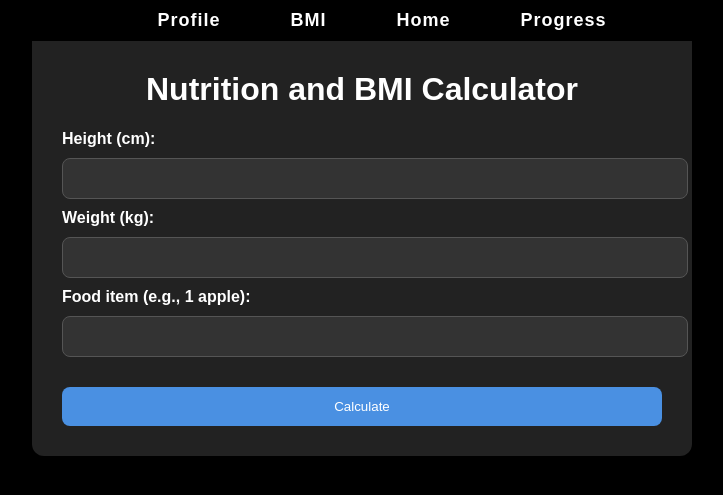
After one commit to MariannaSh/InjuryTracker, a Flask app: page /test in a window 1280 px wide. The commit adds this page. Shown: the top 495 px of the page, without its empty margins (278-1001 px from the left). Run offline with Flask 3, Linux system fonts and the light colour scheme.

Commit message:
adding a bmi section

```diff
--- a/app.py
+++ b/app.py
@@ -1,8 +1,8 @@
 import os
-import bcrypt
-from flask import Flask, render_template, request, redirect, url_for, session
-from database import add_progress, calculate_progress, create_tables, connect_user_db,add_injury, get_distinct_injury_types, get_profile_image, get_progress_data, create_user_tables, get_user_by_id, update_profile_image
-from recommendations import recommendations
+from flask import Flask, jsonify, render_template, request, redirect, url_for, session
+import requests
+from database import add_progress, calculate_progress,  create_tables, connect_user_db,add_injury,  get_distinct_injury_types, get_profile_image, get_progress_data, create_user_tables, get_recommendation, get_user_by_id, update_profile_image
+
 from werkzeug.utils import secure_filename
 import sqlite3
 from auth import auth_bp
@@ -16,6 +16,48 @@ app.register_blueprint(auth_bp)
 
 def connect_db():
     return sqlite3.connect('db/database.db')
+
+
+def calculate_bmi(weight_kg, height_cm):
+    height_meters = height_cm / 100  # Convert centimeters to meters
+    bmi = weight_kg / height_meters ** 2
+    return round(bmi, 1)
+
+def fetch_nutrition_info(food_item):
+    url = "https://trackapi.nutritionix.com/v2/natural/nutrients"
+    headers = {
+        'x-app-id': '2b5cce06',
+        'x-app-key': 'ad6d3675510d898b655722fe6f104dc1',
+        'Content-Type': 'application/json'
+    }
+    data = {
+        "query": food_item
+    }
+    response = requests.post(url, json=data, headers=headers)
+    if response.status_code == 200:
+        return response.json()
+    else:
+        return {"error": "Unable to fetch nutrition info"}
+
+
+@app.route('/test',methods=['GET', 'POST'])
+def test():
+    if request.method == 'POST':
+
+        height_cm = int(request.form['height_cm'])  # Рост в сантиметрах
+        weight_kg = int(request.form['weight_kg'])  # Вес в килограммах
+        food_item = request.form['food_item']
+
+        # Рассчитываем ИМТ
+        bmi = calculate_bmi(weight_kg, height_cm)
+
+        # Fetch Nutrition Info
+        nutrition_info = fetch_nutrition_info(food_item)
+
+        return render_template('bmi.html', bmi=bmi, nutrition_info=nutrition_info)
+
+    return render_template('bmi.html', bmi=None, nutrition_info=None)
+
 
 @app.route('/')
 def index():
@@ -42,27 +84,35 @@ def add_injury_route():
 @app.route('/submit', methods=['POST'])
 def submit():
     injury_type = request.form.get('injury_type')
-    age = request.form.get('age')
+    # age = request.form.get('age')
     fitness_level = request.form.get('fitness_level')
 
+    # Валидация данных
     if not injury_type:
         error_message = "Не был выбран тип травмы."
         return render_template('home_page.html', username=session['username'], error=error_message, injuries=get_distinct_injury_types())
-    try:
-        age = int(age)
-        if age < 1 or age > 100:
-            error_message = "Вы точно нуждаетесь в рекомендациях?"
-            return render_template('home_page.html', username=session['username'], error=error_message, injuries=get_distinct_injury_types())
-    except ValueError:
-        error_message = "Пожалуйста, введите корректный возраст."
-        return render_template('home_page.html', username=session['username'], error=error_message, injuries=get_distinct_injury_types())
+
+    # try:
+    #     age = int(age)
+    #     if age < 1 or age > 100:
+    #         error_message = "Вы точно нуждаетесь в рекомендациях?"
+    #         return render_template('home_page.html', username=session['username'], error=error_message, injuries=get_distinct_injury_types())
+    # except ValueError:
+    #     error_message = "Пожалуйста, введите корректный возраст."
+    #     return render_template('home_page.html', username=session['username'], error=error_message, injuries=get_distinct_injury_types())
 
     if fitness_level not in ['low', 'medium', 'high']:
         error_message = "Не был выбран уровень физической подготовки."
         return render_template('home_page.html', username=session['username'], error=error_message, injuries=get_distinct_injury_types())
 
-    generated_recommendations = generate_recommendations(injury_type)
-    return render_template('recommendations.html', recommendations=generated_recommendations)
+    # Получение рекомендации с помощью функции get_recommendation
+    recommendation = get_recommendation(injury_type, fitness_level)
+
+    # Передаем рекомендацию на страницу recommendations.html
+    return render_template('recommendations.html', recommendations=recommendation)
+
+
+
 
 @app.route('/add_progress', methods=['POST'])
 def add_progress_route():
@@ -174,8 +224,6 @@ def chart():
 
     return render_template('chart.html', pain_levels=pain_levels, dates=dates)
 
-def generate_recommendations(injury_type):
-    return recommendations.get(injury_type.lower(), ["Нет доступных рекомендаций для этой травмы."])
 
 @app.route('/register', methods=['GET'])
 def register():
--- /dev/null
+++ b/static/css/bmi.css
@@ -0,0 +1,138 @@
+body {
+    font-family: 'Arial', sans-serif;
+    background-color: #000000; /* Черный фон */
+    color: #ffffff; /* Белые надписи */
+    margin: 0;
+    padding: 20px;
+}
+
+.container {
+    max-width: 600px;
+    margin: 0 auto;
+    background-color: #222222; /* Темно-серый фон для контейнера */
+    padding: 30px;
+    border-radius: 12px;
+    box-shadow: 0 0 20px rgba(0, 0, 0, 0.6); /* Увеличена тень */
+}
+
+h1 {
+    text-align: center;
+    color: #ffffff; /* Белый цвет для заголовка */
+}
+
+label {
+    font-weight: bold;
+    color: #ffffff; /* Белый для меток */
+}
+
+input {
+    width: 100%;
+    padding: 12px;
+    margin: 10px 0;
+    border: 1px solid #555;
+    border-radius: 8px;
+    background-color: #333;
+    color: #ffffff; /* Белый текст в полях ввода */
+}
+
+input:focus {
+    border-color: #ffffff; /* Белый акцент при фокусе */
+    background-color: #444;
+}
+
+button {
+    background-color: #4a90e2; /* Ярко-голубой для кнопки */
+    color: white;
+    padding: 12px;
+    border: none;
+    border-radius: 8px;
+    cursor: pointer;
+    width: 100%;
+    margin-top: 20px;
+}
+
+button:hover {
+    background-color: #357abd; /* Темно-голубой при наведении */
+}
+
+.result {
+    margin-top: 20px;
+    padding: 20px;
+    border-radius: 8px;
+    border: 1px solid;
+}
+.result.normal {
+    background-color: #a5d6a7; /* Нежно-зеленый для нормы */
+    border-color: #81c784;
+}
+
+.result.low-high {
+    background-color: #ffe082; /* Мягкий желтый для низкого/высокого */
+    border-color: #ffca28;
+}
+
+.result.overweight {
+    background-color: #ffcc80; /* Теплый светлый оранжевый для избыточного веса */
+    border-color: #ffb74d;
+}
+
+.result.obesity {
+    background-color: #ef9a9a; /* Мягкий розовый для ожирения */
+    border-color: #f44336;
+}
+
+
+.nutrition {
+    margin-top: 20px;
+}
+
+.nutrition ul {
+    list-style-type: none;
+    padding: 0;
+}
+
+.nutrition li {
+    padding: 5px 0;
+}
+
+.nutrition li strong {
+    color: #518ebf; /* Оранжевый для выделения продуктов */
+}
+/* Navigation Menu */
+.menu {
+    display: flex;
+    justify-content: center;
+    align-items: center;
+    background-color: #000;
+    padding: 10px 0;
+    position: fixed;
+    top: 0;
+    width: 100%;
+    z-index: 10;
+}
+
+.menu ul {
+    list-style-type: none;
+    display: flex;
+    padding: 0;
+    margin: 0;
+}
+
+.menu li {
+    margin: 0 15px;
+}
+
+.menu a {
+    text-decoration: none;
+    color: #fff;
+    font-size: 18px;
+    font-weight: 600;
+    letter-spacing: 1px;
+    padding: 10px 20px;
+    transition: color 0.3s ease, transform 0.3s ease;
+}
+
+.menu a:hover {
+    color: #4a90e2;
+    transform: translateY(-3px);
+}
--- /dev/null
+++ b/templates/bmi.html
@@ -0,0 +1,80 @@
+<!DOCTYPE html>
+<html lang="en">
+<head>
+    <meta charset="UTF-8">
+    <meta name="viewport" content="width=device-width, initial-scale=1.0">
+    <title>Nutrition and BMI Calculator</title>
+    <link rel="stylesheet" href="{{ url_for('static', filename='css/bmi.css') }}">
+</head>
+<body>
+    <nav class="menu">
+        <ul>
+            <li><a href="/profile">Profile</a></li>
+            <li><a href="/test">BMI</a></li>
+            <li><a href="/home">Home</a></li>
+            <li><a href="/progress">Progress</a></li>
+        </ul>
+    </nav>
+
+    <div class="container">
+        <h1>Nutrition and BMI Calculator</h1>
+        <form method="POST">
+            <label for="height_cm">Height (cm):</label>
+            <input type="number" id="height_cm" name="height_cm" required>
+
+            <label for="weight_kg">Weight (kg):</label>
+            <input type="number" id="weight_kg" name="weight_kg" required>
+
+            <label for="food_item">Food item (e.g., 1 apple):</label>
+            <input type="text" id="food_item" name="food_item">
+
+            <div class="buttons">
+                <button type="submit">Calculate</button>
+            </div>
+        </form>
+
+        {% if bmi %}
+            {% set bmi_rounded = bmi|float %}
+            {% if bmi_rounded %}
+                <div class="result {%
+                    if bmi_rounded < 18.5 %}low-high{%
+                    elif 18.5 <= bmi_rounded < 24.9 %}normal{%
+                    elif 25 <= bmi_rounded < 29.9 %}overweight{%
+                    else %}obesity{%
+                    endif %}">
+                    <h2>BMI Calculation</h2>
+                    <p>Your BMI is: {{ bmi_rounded }}</p>
+                    <p>
+                        {% if bmi_rounded < 18.5 %}
+                            You are underweight.
+                        {% elif 18.5 <= bmi_rounded < 24.9 %}
+                            You have a healthy weight.
+                        {% elif 25 <= bmi_rounded < 29.9 %}
+                            You are overweight.
+                        {% else %}
+                            You are obese.
+                        {% endif %}
+                    </p>
+                </div>
+            {% endif %}
+        {% endif %}
+
+        {% if nutrition_info %}
+            <div class="nutrition">
+                <h2>Nutrition Information for "{{ request.form['food_item'] }}"</h2>
+                <ul>
+                    {% for food in nutrition_info['foods'] %}
+                        <li><strong>{{ food['food_name'] }}</strong></li>
+                        <ul>
+                            <li>Calories: {{ food['full_nutrients'][0]['value'] }} kcal</li>
+                            <li>Fat: {{ food['full_nutrients'][1]['value'] }} g</li>
+                            <li>Carbs: {{ food['full_nutrients'][2]['value'] }} g</li>
+                            <li>Protein: {{ food['full_nutrients'][3]['value'] }} g</li>
+                        </ul>
+                    {% endfor %}
+                </ul>
+            </div>
+        {% endif %}
+    </div>
+</body>
+</html>
--- a/templates/home_page.html
+++ b/templates/home_page.html
@@ -12,6 +12,7 @@
     <nav class="menu">
         <ul>
             <li><a href="/profile">Profile</a></li>
+            <li><a href="/test">BMI</a></li>
             <li><a href="/home">Home</a></li>
             <li><a href="/progress">Progress</a></li>
         </ul>
@@ -34,7 +35,7 @@
 
             <div class="form-group">
                 <label for="age">Age:</label>
-                <input type="number" name="age" id="age" min="0" max="1000" required>
+                <input type="number" name="age" id="age" min="0" max="1000" >
             </div>
 
             <div class="form-group">
--- a/templates/progress.html
+++ b/templates/progress.html
@@ -6,6 +6,7 @@
 <nav class="menu">
     <ul>
         <li><a href="/profile">Profile</a></li>
+        <li><a href="/test">BMI</a></li>
         <li><a href="/home">Home</a></li>
         <li><a href="/progress">Progress</a></li>
     </ul>
```
Also changed, not shown: database.py (+83 -14 lines), static/css/profile.css (+40 -1 lines), static/js/script.js (+6 -6 lines), templates/profile.html (+10 -4 lines), templates/recommendations.html (+50 -7 lines), db/database.db, instance/user.db (deleted), instance/users.db, static/img/knee.webp (added), static/uploads/IMG_0316.JPG (added), templates/base.html (deleted).
